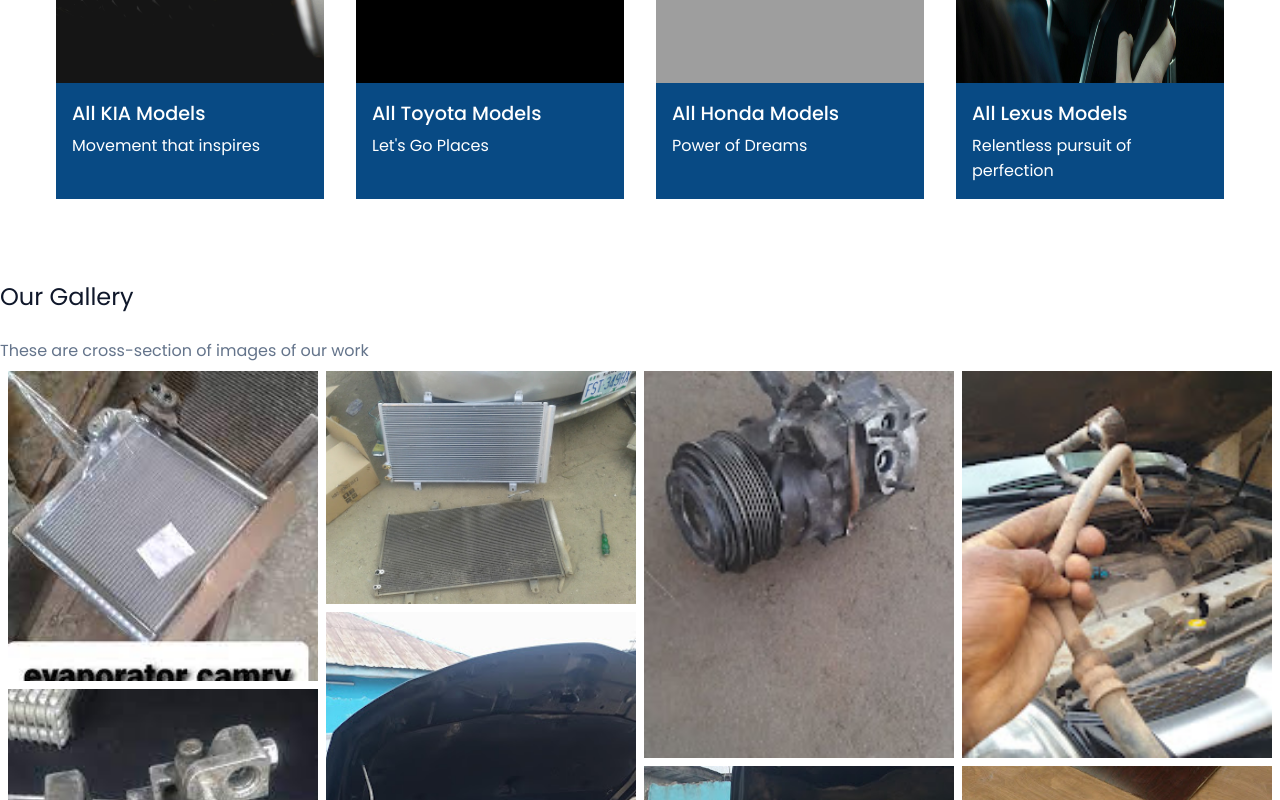
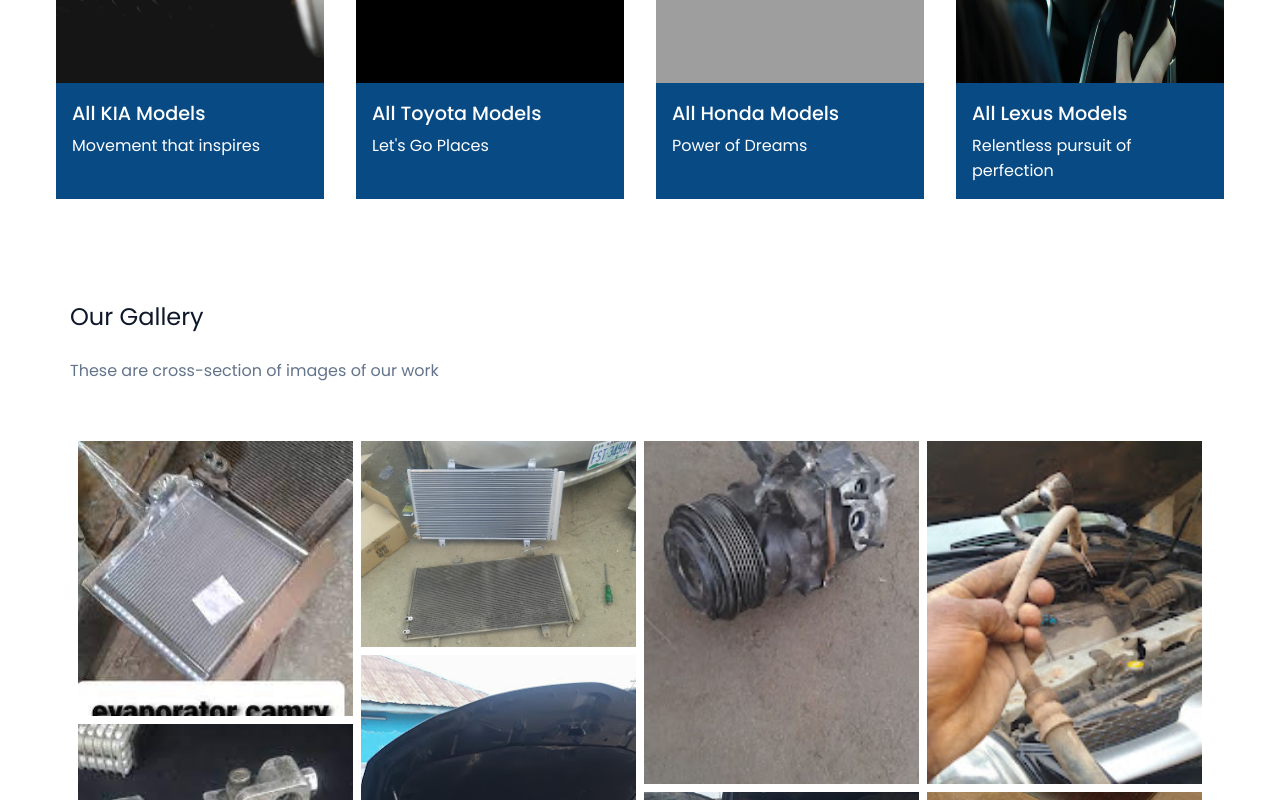
Before and after one commit to ismailadebayo/phymo, a plain HTML site: page index.html in a window 1280 px wide. Shown: the part 2000-2800 px from the top of the page. Drawn offline with nearby package versions, Linux system fonts and the light colour scheme; grey boxes are pictures that could not be loaded.

Commit message:
gallery in menu

```diff
--- a/index.html
+++ b/index.html
@@ -29,6 +29,7 @@
           <li class="link"><a href="#home">Home</a></li>
           <li class="link"><a href="#about">About</a></li>
           <li class="link"><a href="#class">Car ACs</a></li>
+          <li class="link"><a href="#gallery">Gallery</a></li>
           <li class="link">
             <a href="#contact"> <button class="btn">Contact Us</button></a>
           </li>
@@ -146,11 +147,13 @@
       </div>
     </section>
 
-    <section>
-      <h2 class="section__header">Our Gallery</h2>
-      <p class="section__description">
-        These are cross-section of images of our work
-      </p>
+    <section id="gallery">
+      <div class="gallery-header">
+        <h2 class="section__header">Our Gallery</h2>
+        <p class="section__description">
+          These are cross-section of images of our work
+        </p>
+      </div>
       <div class="row">
         <div class="column">
           <img src="./assets/image.jpg" />
@@ -259,7 +262,7 @@
           </div>
         </div>
       </div>
-      <div class="header__btn review" >
+      <div class="header__btn review">
         <a href="https://g.co/kgs/C4HZbfg"
           ><button class="btn">See more reviews</button></a
         >
--- a/styles.css
+++ b/styles.css
@@ -680,6 +680,12 @@ nav {
     max-width: 100%;
   }
 }
-.review{
+.review {
   text-align: center;
 }
+#gallery {
+  margin: 20px 70px 20px 70px;
+}
+.gallery-header {
+  margin-bottom: 50px;
+}
```
